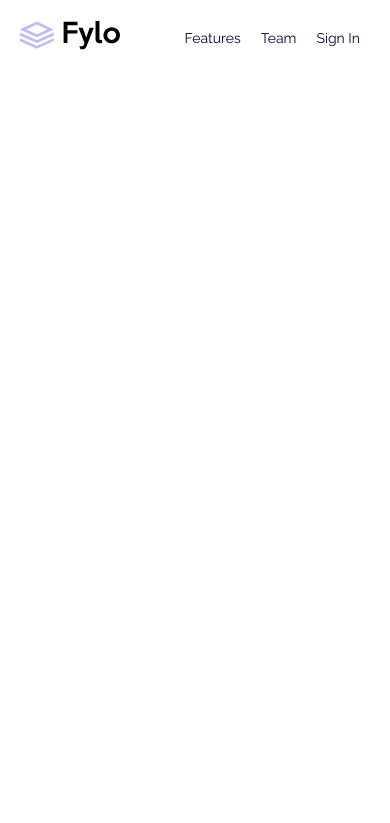
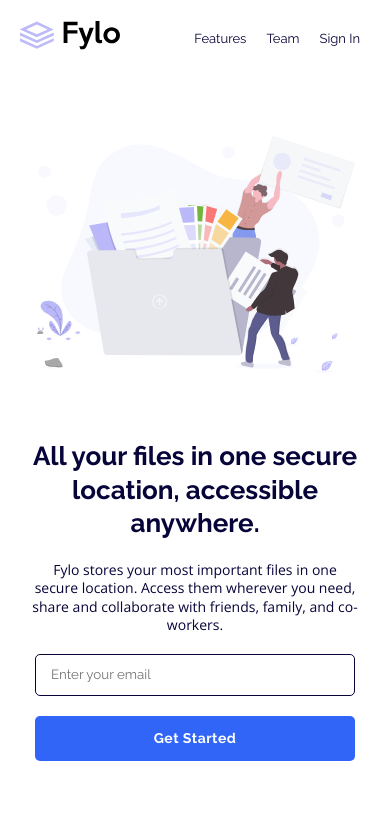
Before and after one commit to lanceterrence/fylo-landing-page-with-two-columns-layout-master, a website: page index.html in a window 390 px wide. Drawn offline with nearby package versions, Linux system fonts and the light colour scheme.

Commit message:
Header finished and home (mobile) style finish

```diff
--- a/index.html
+++ b/index.html
@@ -31,16 +31,16 @@
   <!-- "All your files.." -->
   <div id="home">
     <div class="row">
-      <div class="col">
+      <div class="col heading">
         <h1>All your files in one secure location, accessible anywhere.</h1>
         <p>Fylo stores your most important files in one secure location.
           Access them wherever you need, share and collaborate with friends,
           family, and co-workers.</p>
-        <input type="text">
+        <input type="text" placeholder="Enter your email">
         <button>Get Started</button>
       </div>
-      <div class="col">
-        <!-- <img src="images/illustration-1.svg" alt=""> -->
+      <div class="col image">
+        <img src="images/illustration-1.svg" alt="">
       </div>
     </div>
   </div>
--- a/scss/style.scss
+++ b/scss/style.scss
@@ -23,6 +23,6 @@ p {
     font-family: 'Open Sans', sans-serif;
 }
 
-#home, #subHome, #earlyAccess, #footer {
+#subHome, #earlyAccess, #footer {
     display: none;
 }
--- a/scss/sub-scss/_1-header.scss
+++ b/scss/sub-scss/_1-header.scss
@@ -31,8 +31,9 @@
                 list-style: none;
 
                 a {
+                    white-space: normal;
                     text-decoration: none;
-                    font-size: 14px;
+                    font-size: 13px;
                     font-weight: 400;
                     color: $primaryColor1;
                 }
@@ -52,6 +53,10 @@
 
                 li {
                     margin-left: 30px;
+
+                    a {
+                        font-size: 14px;
+                    }
                 }
             }
         }
--- a/scss/sub-scss/_2-home.scss
+++ b/scss/sub-scss/_2-home.scss
@@ -0,0 +1,78 @@
+//Home
+#home {
+    max-width: 1200px;
+    height: 90vh;
+    margin: auto;
+    display: flex;
+    justify-content: center;
+
+    padding-left: 20px;
+    padding-right: 20px;
+
+    .row {
+        display: flex;
+        flex-direction: column-reverse;
+        justify-content: flex-start;
+
+        .col.heading {
+            height: 50%;
+            display: flex;
+            flex-direction: column;
+            align-items: center;
+
+            h1 {
+                text-align: center;
+                font-weight: 700;
+                font-size: 26px;
+                line-height: 1.3;
+                margin-bottom: 20px;
+                color: $primaryColor1;
+            }
+            p {
+                font-size: 14px;
+                text-align: center;
+                padding-left: 12px;
+                padding-right: 12px;
+                line-height: 1.3;
+                color: $primaryColor1;
+                margin-bottom: 20px;
+            }
+            input {
+                width: 320px;
+                line-height: 3;
+                padding-left: 15px;
+                border-radius: 5px;
+                border: 1px solid $primaryColor1;
+                outline: none;
+                margin-bottom: 20px;
+                font-family: 'Raleway', sans-serif;
+            }
+            button {
+                width: 320px;
+                line-height: 3.2;
+                border-radius: 5px;
+                border: none;
+                background: $accentColor1;
+                color: white;
+                font-size: 14px;
+                font-family: 'Raleway', sans-serif;
+                font-weight: 700;
+                letter-spacing: 0.5px;
+                // box-shadow: 0 2.8px 2.2px rgba(0, 0, 0, 0.034),
+                // 0 6.7px 5.3px rgba(0, 0, 0, 0.048),
+                // 0 12.5px 10px rgba(0, 0, 0, 0.06),
+                // 0 22.3px 17.9px rgba(0, 0, 0, 0.072),
+                // 0 41.8px 33.4px rgba(0, 0, 0, 0.086),
+                // 0 100px 80px rgba(0, 0, 0, 0.12);
+            }
+        }
+
+        .col.image {
+            height: 40%;
+            text-align: center;
+            img {
+                width: 320px;
+            }
+        }
+    }
+}
```
Also changed, not shown: css/style.css.
